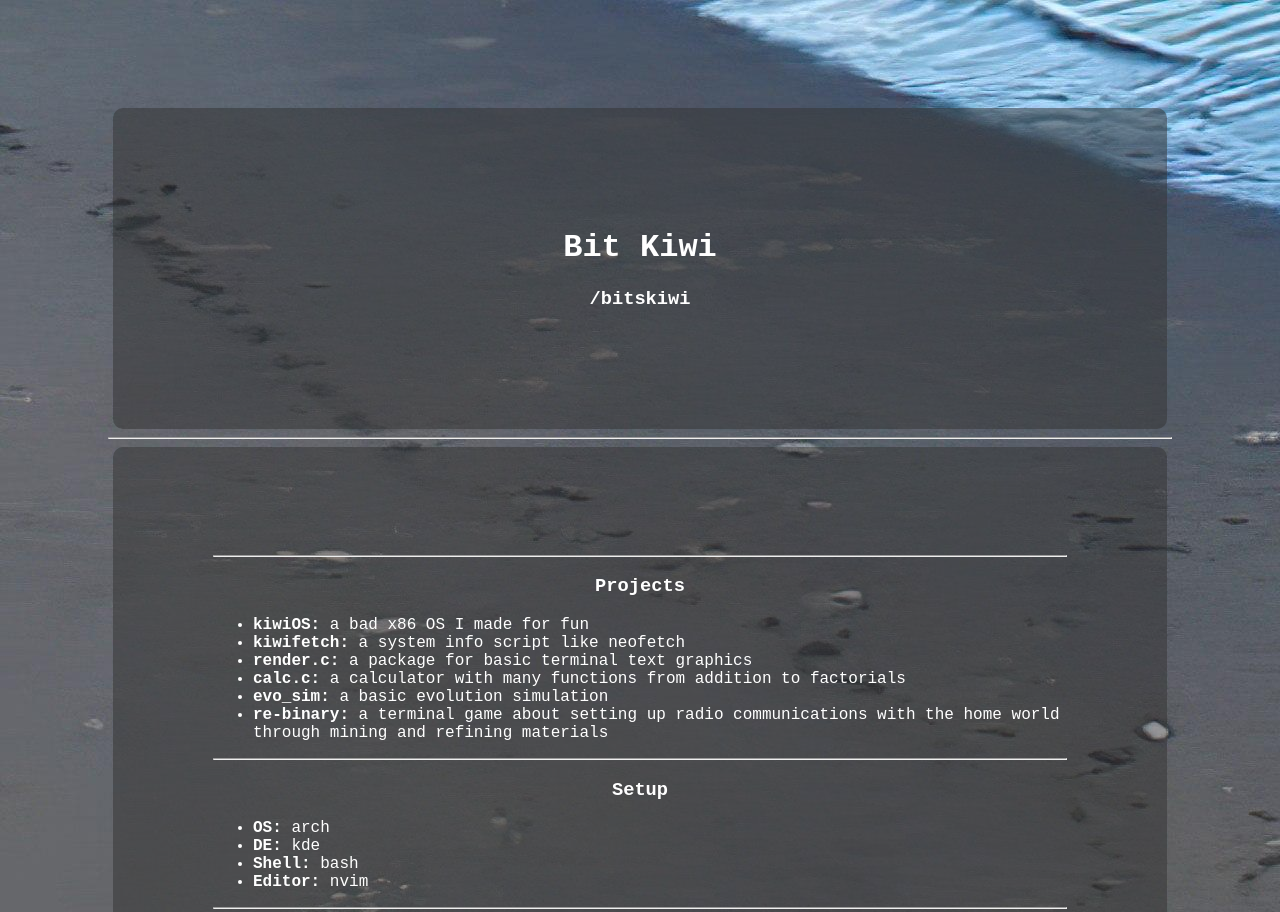
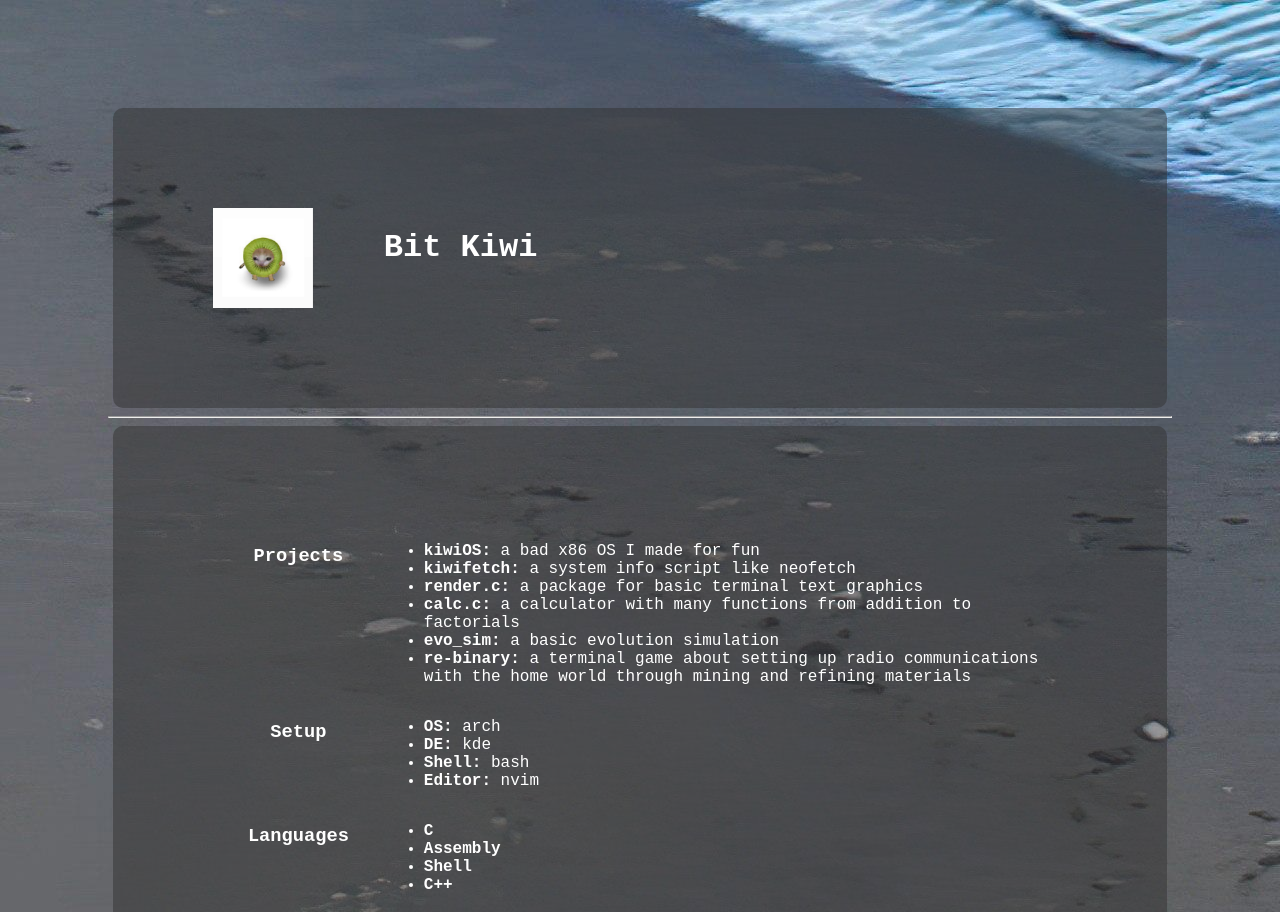
Before and after one commit to Bitskiwi/bitskiwi.github.io, a plain HTML site: page index.html in a window 1280 px wide. Shown: the top 912 px of the page. Drawn offline with Linux system fonts and the light colour scheme.

Commit message:
looks better now

```diff
--- a/index.html
+++ b/index.html
@@ -14,26 +14,29 @@
 				margin: 5px;
 				padding: 100px;
 				border-radius: 10px;
+				display: grid;
+				grid-template-columns: 20% 80%;
 			}
 			hr {
 				color: white;
 			}
-			h1 {
+			h3 {
 				text-align: center;
 			}
-			h3 {
-				text-align: center;
+			.profile {
+				width: 100;
+				height: 100;
+				border-radius 50%;
 			}
 		</style>
 	</head>
 	<body>
 		<div>
+			<img src="img/kiwikat.jpg" class="profile"></img>
 			<h1>Bit Kiwi</h1>
-			<h3>/bitskiwi</h3>
 		</div>
 		<hr>
 		<div>
-			<hr>
 			<h3>Projects</h3>
 			<ul>
 				<li><b>kiwiOS:</b> a bad x86 OS I made for fun</li>
@@ -43,7 +46,6 @@
 				<li><b>evo_sim:</b> a basic evolution simulation</li>
 				<li><b>re-binary:</b> a terminal game about setting up radio communications with the home world through mining and refining materials
 			</ul>
-			<hr>
 			<h3>Setup</h3>
 			<ul>
 				<li><b>OS:</b> arch</li>
@@ -51,7 +53,6 @@
 				<li><b>Shell:</b> bash</li>
 				<li><b>Editor:</b> nvim</li>
 			</ul>
-			<hr>
 			<h3>Languages</h3>
 			<ul>
 				<li><b>C</b></li>
```
